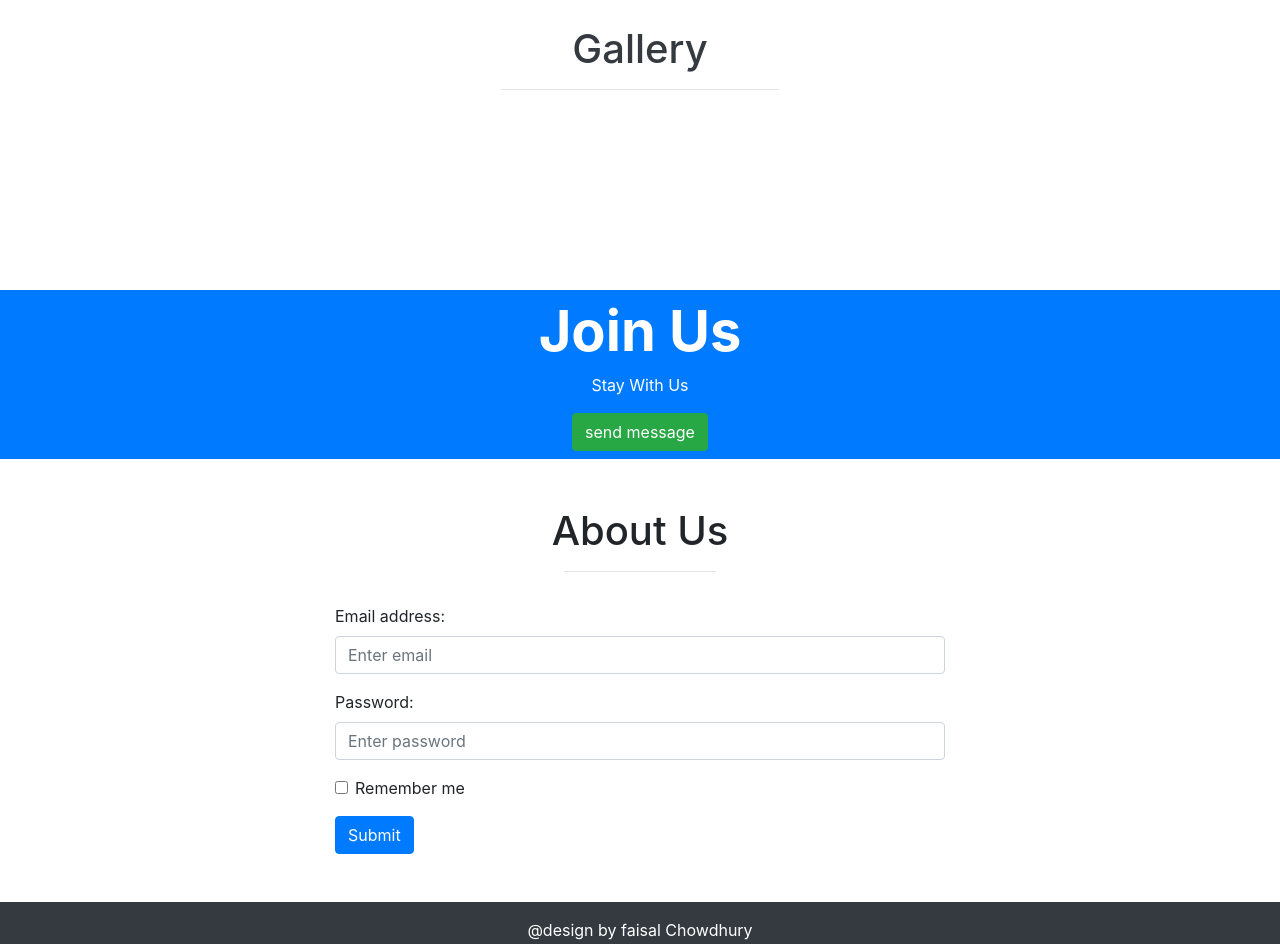
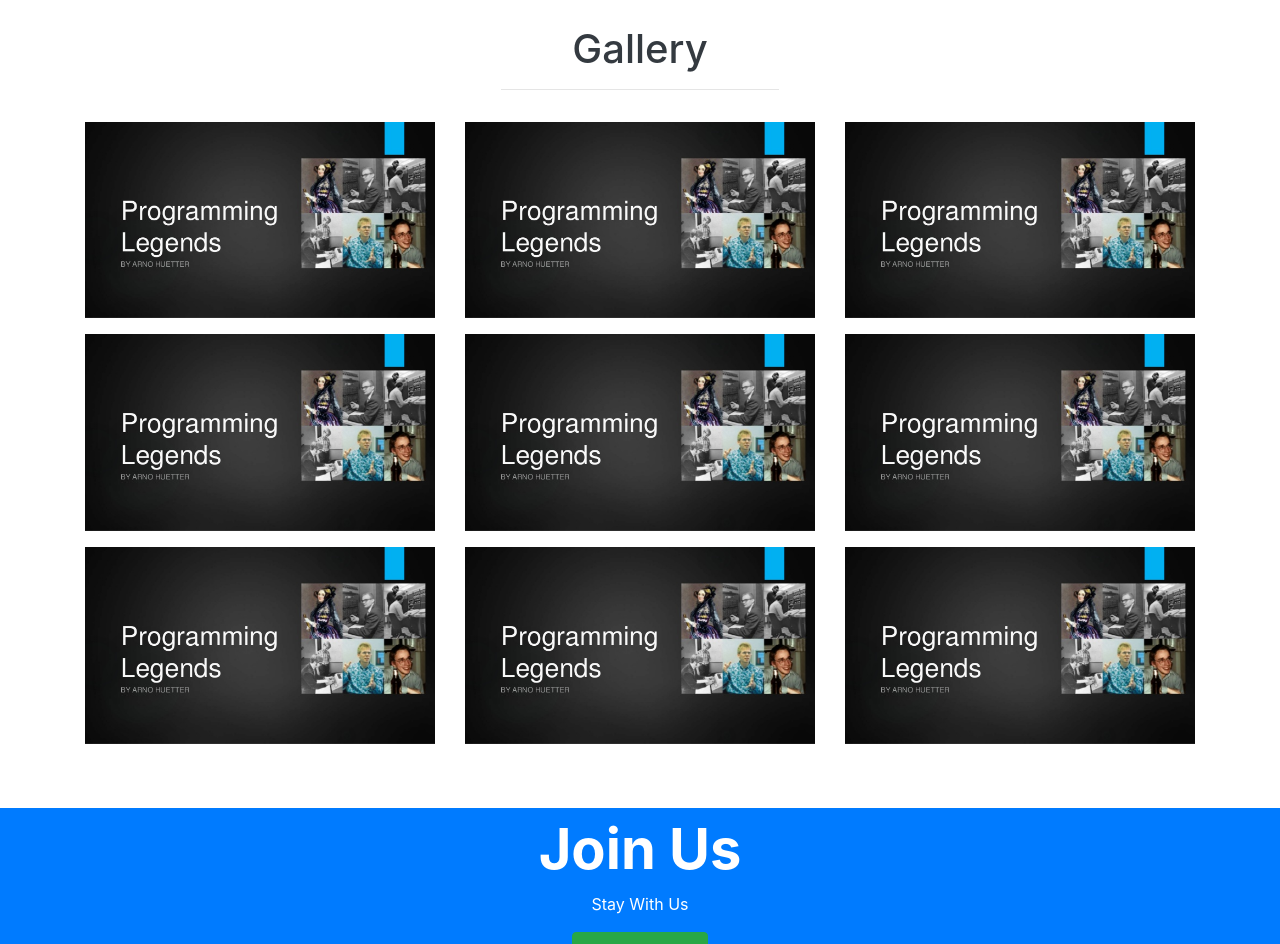
Before and after one commit to faisalchowdhury/bootstrapfaisal.github.io, a plain HTML site: page index.html in a window 1280 px wide. Shown: the part 1860-2804 px from the top of the page. Drawn offline with nearby package versions, Linux system fonts and the light colour scheme.

Commit message:
Update index.html

```diff
--- a/index.html
+++ b/index.html
@@ -175,39 +175,39 @@
 <div class="row">
 
   <div class="col-lg-4 col-md-4 col-sm-12 pb-3">
-    <img src="cd1.jpg" class="img-fluid" alt="">
+    <img src="programming.jpg" class="img-fluid" alt="">
   </div>
 
   <div class="col-lg-4 col-md-4 col-sm-12 pb-3">
-    <img src="cd2.jpg" class="img-fluid" alt="">
+    <img src="programming.jpg" class="img-fluid" alt="">
   </div>
 
   <div class="col-lg-4 col-md-4 col-sm-12 pb-3">
-    <img src="cd3.jpg" class="img-fluid" alt="">
+    <img src="programming.jpg" class="img-fluid" alt="">
   </div>
 
   <div class="col-lg-4 col-md-4 col-sm-12 pb-3">
-    <img src="cd4.jpg" class="img-fluid" alt="">
+    <img src="programming.jpg" class="img-fluid" alt="">
   </div>
 
   <div class="col-lg-4 col-md-4 col-sm-12 pb-3">
-    <img src="cd5.jpg" class="img-fluid" alt="">
+    <img src="programming.jpg" class="img-fluid" alt="">
   </div>
 
   <div class="col-lg-4 col-md-4 col-sm-12 pb-3">
-    <img src="cd6.jpg" class="img-fluid" alt="">
+    <img src="programming.jpg" class="img-fluid" alt="">
   </div>
 
   <div class="col-lg-4 col-md-4 col-sm-12 pb-3">
-    <img src="cd7.jpg" class="img-fluid" alt="">
+    <img src="programming.jpg" class="img-fluid" alt="">
   </div>
 
   <div class="col-lg-4 col-md-4 col-sm-12 pb-3">
-    <img src="cd18.jpg" class="img-fluid" alt="">
+    <img src="programming.jpg" class="img-fluid" alt="">
   </div>
 
   <div class="col-lg-4 col-md-4 col-sm-12 pb-3">
-    <img src="cd9.jpg" class="img-fluid" alt="">
+    <img src="programming.jpg" class="img-fluid" alt="">
   </div>
 
 
```
